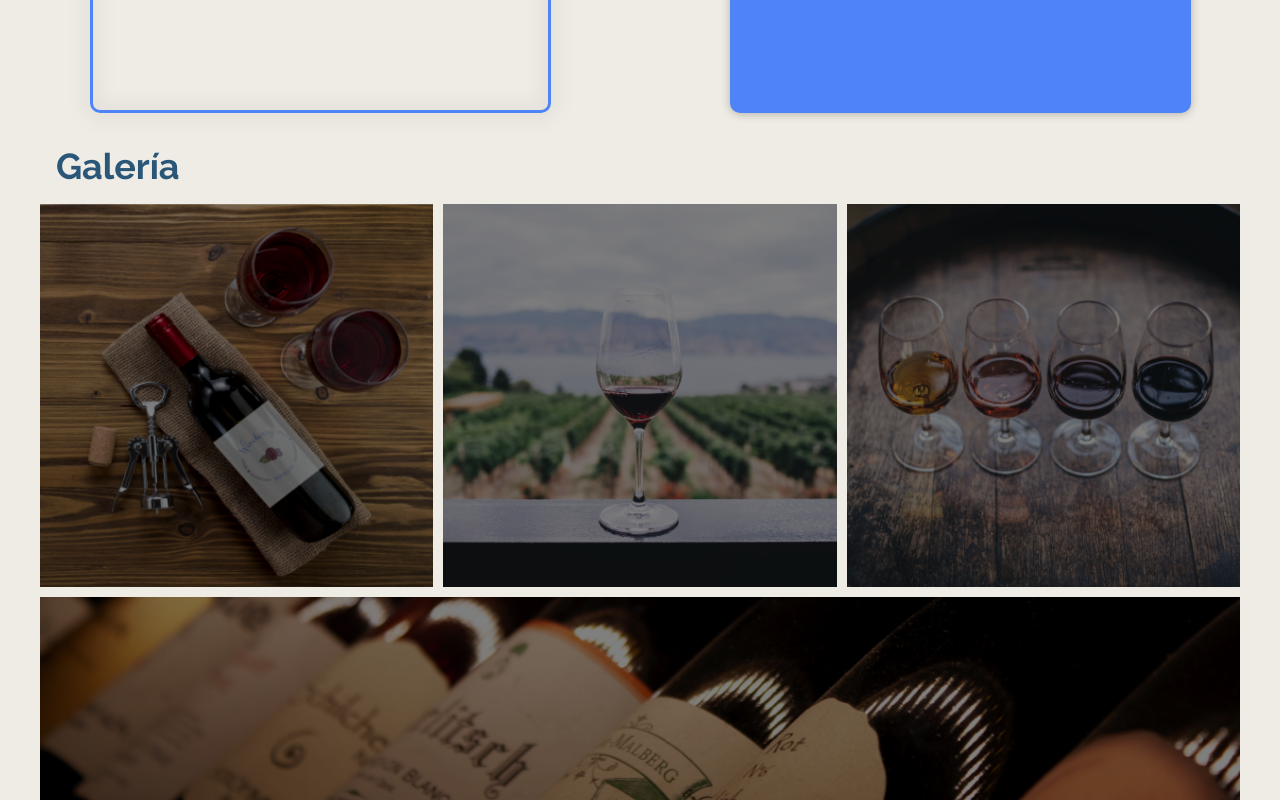
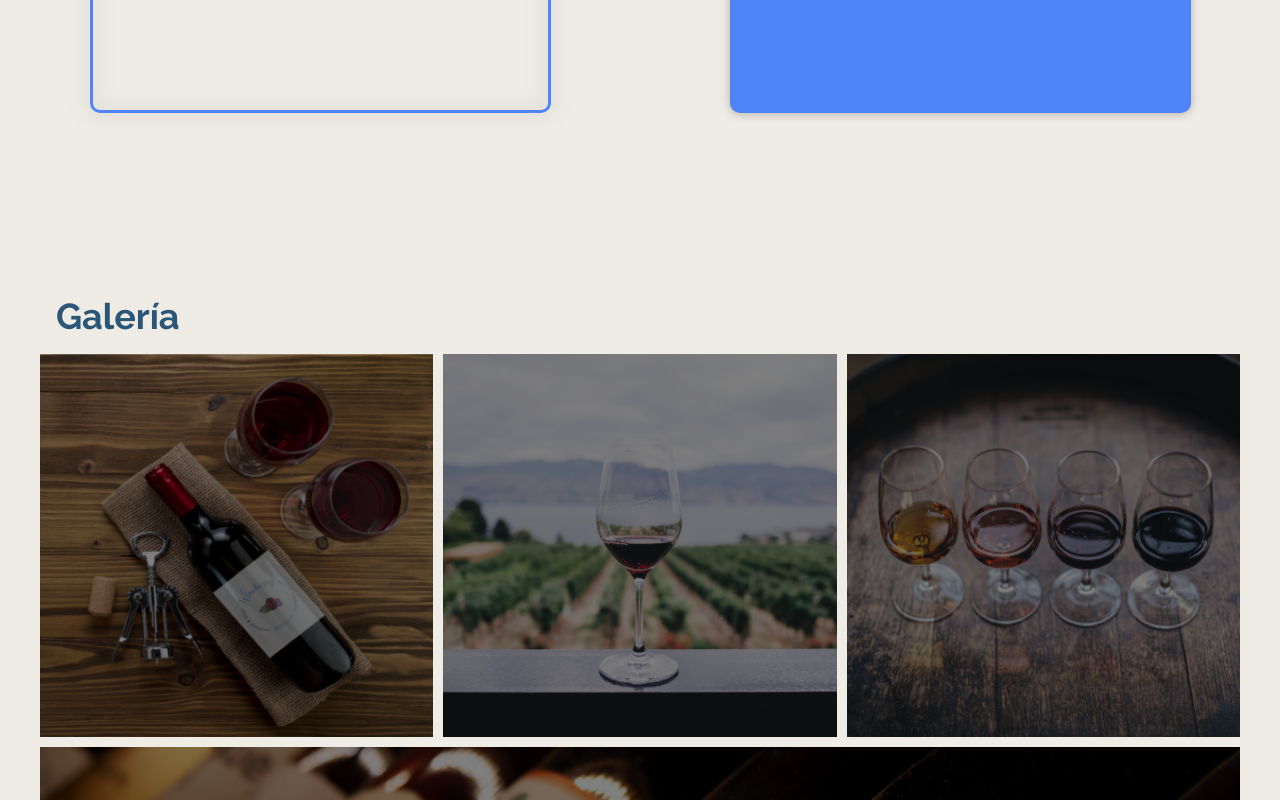
Before and after one commit to frontendcafe/cmyk-blueberry, a React (Create React App) app: page / in a window 1280 px wide. Shown: the part 1540-2340 px from the top of the page. Built offline with nearby package versions, Linux system fonts and the light colour scheme; a web font is replaced by a local one.

Commit message:
Agregue padding a la galeria para que el titulo se vea por debajo del navbar

```diff
--- a/src/components/Gallery/styles.scss
+++ b/src/components/Gallery/styles.scss
@@ -1,7 +1,7 @@
 @use 'src/styles/utils' as *;
 
 .gallery {
-
+    margin-top: 50px;
     &__title {
         font-size: $size-5xl;
         color: $color-secondary;
@@ -30,6 +30,7 @@
     @include media(md) {
         display: grid;
         place-content: center;
+        padding-top: 100px;
 
         &__grid {
             max-width: 1200px;
```
